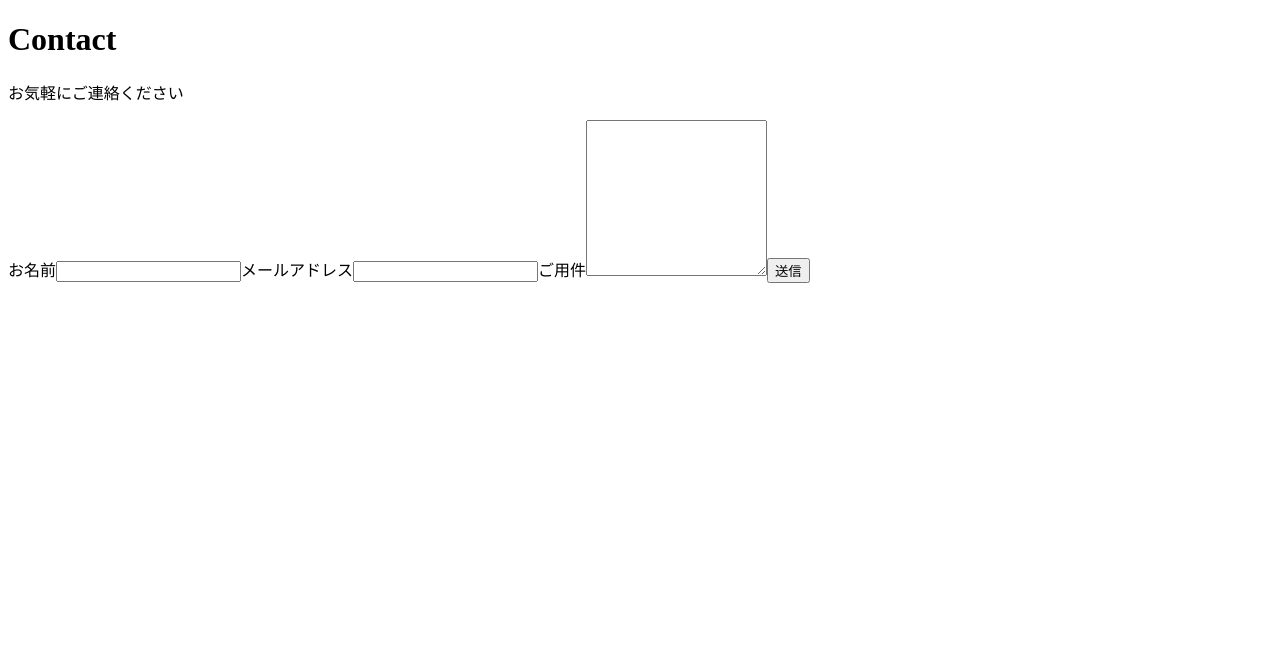
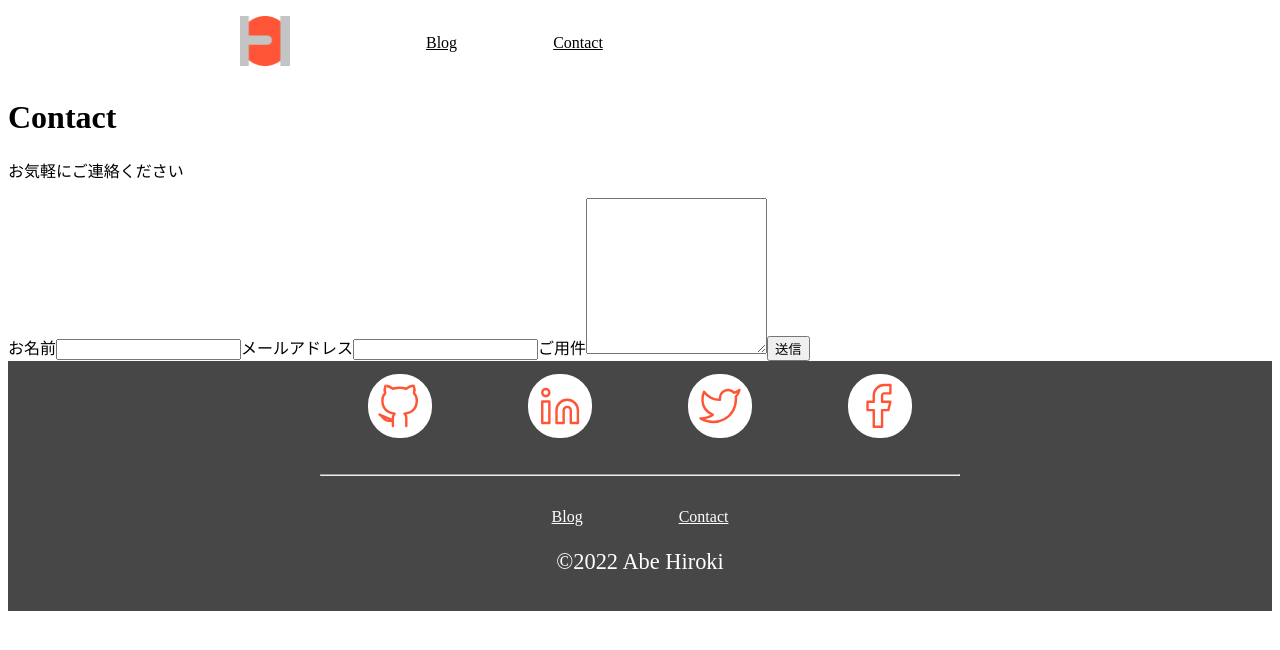
Before and after one commit to mt-satak/nextjs-portfolio, a Next.js app: page /contact in a window 1280 px wide. Shown: the top 650 px of the page. Built offline with nearby package versions, Linux system fonts and the light colour scheme.

Commit message:
共通コンポーネントを作成/各ページに反映

```diff
--- /dev/null
+++ b/src/components/footer.js
@@ -0,0 +1,21 @@
+import Link from 'next/link'
+import * as style from "../styles/common.module.scss"
+
+const Footer = () => {
+    return (
+        <footer className={style.footerWrapper}>
+            <div className={style.insideContainer}>
+                <a href="https://www.google.com/"><img src="/images/github.svg" alt="logo"/></a>
+                <a href="https://www.google.com/"><img src="/images/linkedin.svg" alt="logo"/></a>
+                <a href="https://www.google.com/"><img src="/images/twitter.svg" alt="logo"/></a>
+                <a href="https://www.google.com/"><img src="/images/facebook.svg" alt="logo"/></a>
+                <hr/>
+                <Link href="/blog"><a>Blog</a></Link>
+                <Link href="/contact"><a>Contact</a></Link>
+                <p>©{new Date().getFullYear()} Abe Hiroki</p>
+            </div>
+        </footer>
+    )
+}
+
+export default Footer
--- /dev/null
+++ b/src/components/header.js
@@ -0,0 +1,25 @@
+import Link from 'next/link'
+import Image from 'next/image'
+import * as style from "../styles/common.module.scss"
+
+const Header = () => {
+  return (
+      <header className={style.headerWrapper}>
+          <div className={style.container}>
+              <div className={style.flexContainer}>
+                  <Link href="/">
+                      <a>
+                        <Image src="/images/logo.png" alt="logo" width={50} height={50} />
+                      </a>
+                  </Link>
+                  <ul>
+                      <li><Link href="/blog"><a>Blog</a></Link></li>
+                      <li><Link href="/contact"><a>Contact</a></Link></li>
+                  </ul>
+              </div>
+          </div>
+      </header>
+  )
+}
+
+export default Header
--- /dev/null
+++ b/src/components/layout.js
@@ -0,0 +1,14 @@
+import Header from "./header"
+import Footer from "./footer"
+
+const Layout = (props) => {
+  return (
+    <>
+      <Header />
+      <main>{props.children}</main>
+      <Footer />
+    </>
+  )
+}
+
+export default Layout
--- a/src/pages/blog.js
+++ b/src/pages/blog.js
@@ -1,9 +1,11 @@
 import Link from "next/link"
 import Image from "next/image"
+import Layout from "../components/layout"
 import matter from "gray-matter"
 
 const Blog = (props) => {
   return (
+    <Layout>
       <div>
         <h1>ぶろぐぺーじ</h1>
         <p>エンジニアの日常生活をお届けします</p>
@@ -20,6 +22,7 @@ const Blog = (props) => {
           </div>
         )}
       </div>
+    </Layout>
   )
 }
 
--- a/src/pages/blog/[slug].js
+++ b/src/pages/blog/[slug].js
@@ -1,10 +1,11 @@
 import Image from "next/image"
+import Layout from "../components/layout"
 import matter from "gray-matter"
 import ReactMarkdown from "react-markdown"
 
 const SingleBlog = (props) => {
   return (
-    <>
+    <Layout>
       <div>
         <Image src={props.frontmatter.image} alt="blogimage" height="500" width="1000" />
       </div>
@@ -13,7 +14,7 @@ const SingleBlog = (props) => {
         <p>{props.frontmatter.date}</p>
         <ReactMarkdown>{props.markdownBody}</ReactMarkdown>
       </div>
-    </>
+    </Layout>
   )
 }
 
--- a/src/pages/contact.js
+++ b/src/pages/contact.js
@@ -1,6 +1,8 @@
+import Layout from "../components/layout"
+
 const Contact = () => {
   return (
-    <>
+    <Layout>
       <div>
         <div>
           <h1>Contact</h1>
@@ -16,7 +18,7 @@ const Contact = () => {
           </form>
         </div>
       </div>
-    </>
+    </Layout>
   )
 }
 
--- a/src/pages/index.js
+++ b/src/pages/index.js
@@ -1,9 +1,10 @@
 import Link from 'next/link'
 import Image from 'next/image'
+import Layout from "../components/layout"
 
 const Index = () => {
   return (
-    <>
+    <Layout>
       <div>
         <Image src="/images/index-hero.jpg" alt="hero" layout="fill" objectFit="cover" quality={90} />
         <div>
@@ -50,7 +51,7 @@ const Index = () => {
           <Link href="/contact"><a>MakeItHappen!</a></Link>
         </div>
       </div>
-    </>
+    </Layout>
   )
 }
 
```
Lines whose indentation alone changed are shown as unchanged.
